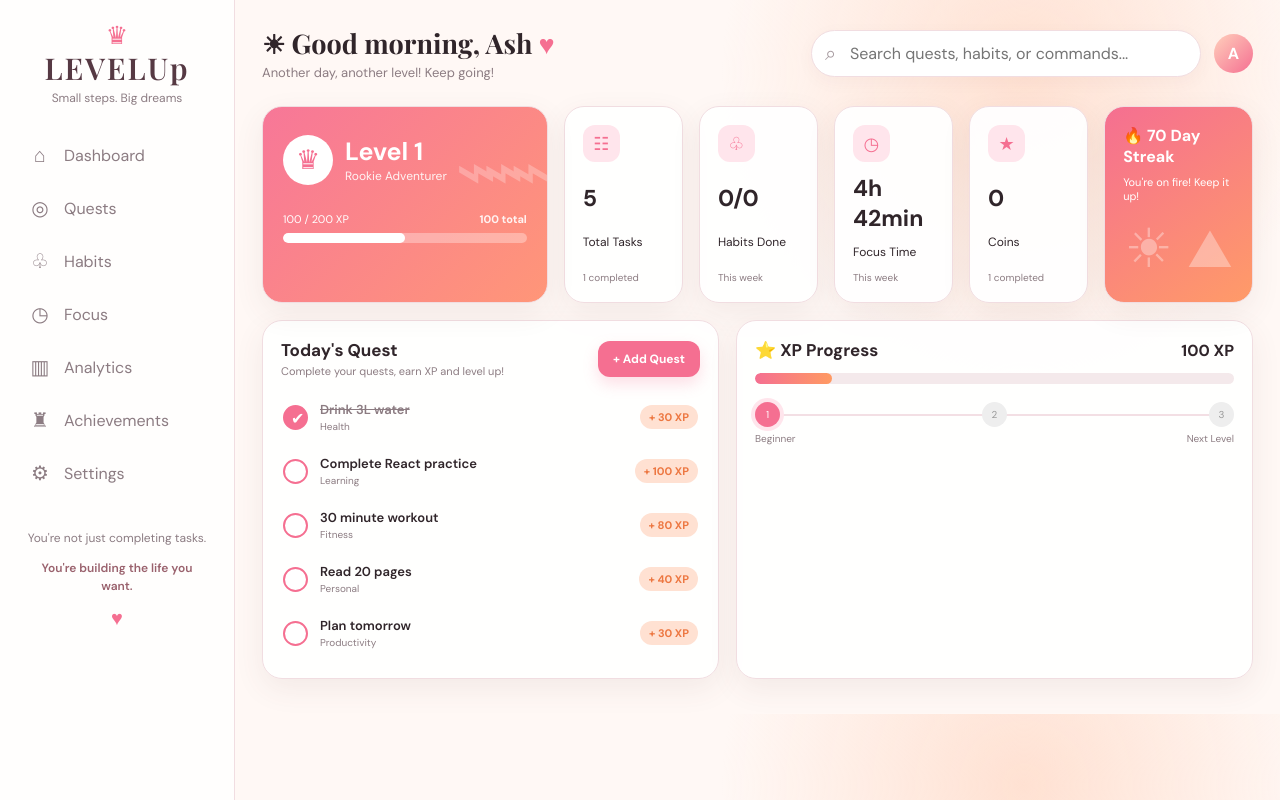
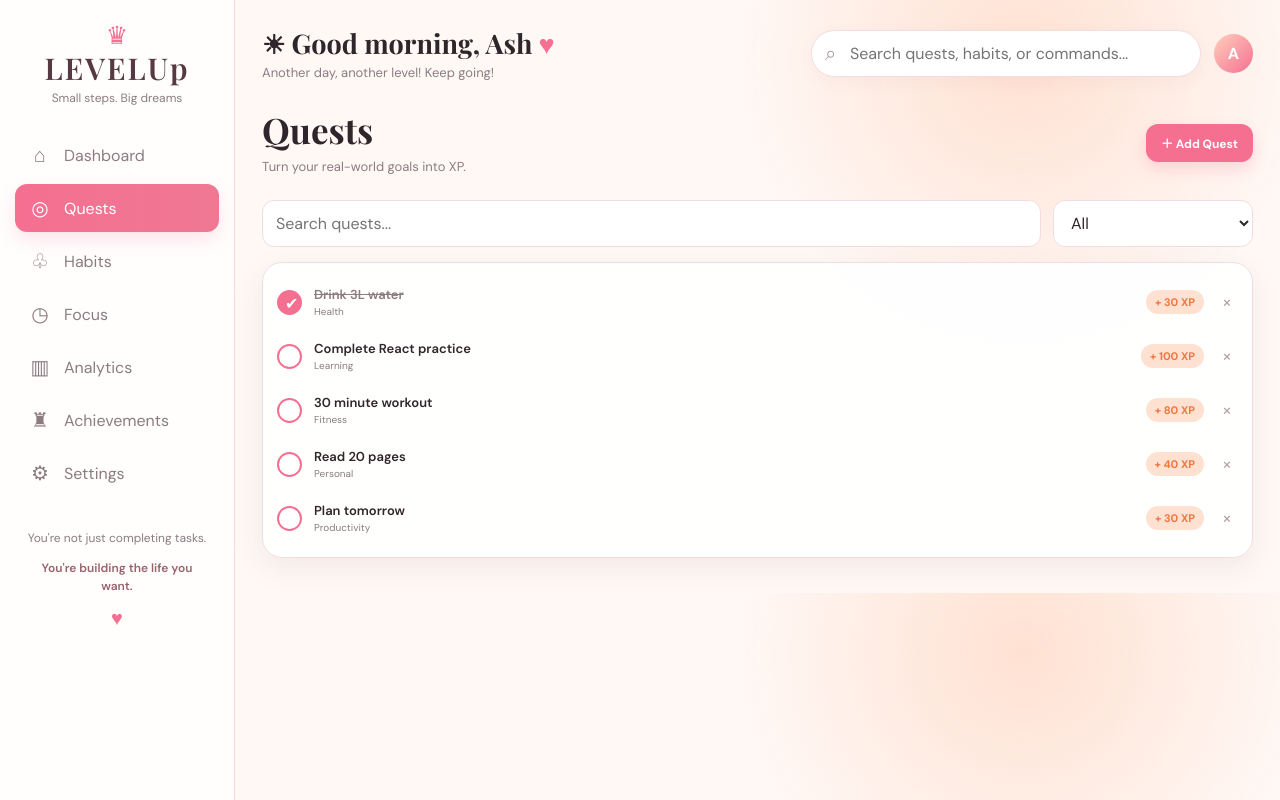
Before and after one commit to aiswaryaraghuveer-debug/LevelUp, a React (Vite) app: page /quests in a window 1280 px wide. Built offline with nearby package versions, Linux system fonts and the light colour scheme.

Commit message:
QuestPage-Done

```diff
--- a/src/App.jsx
+++ b/src/App.jsx
@@ -1,19 +1,46 @@
-import React from "react";
+import React ,{useState} from "react";
 import AppHeader from "./components/AppHeader";
 import SideBar from "./components/SideBar";
 import HomePage from "./components/HomePage";
+import QuestPage from "./components/QuestPage"
 import "./styles.css";
-import { navItems } from "../data/data.js";
+import { navItems,initialState } from "../data/data.js";
+import { Route, Routes } from "react-router-dom";
+function App() {
+  const [appState, setAppState] = useState(initialState);
 
-function App() {
+  function toggleQuest(questId) {
+    setAppState((previous) => ({
+      ...previous,
+      quests: previous.quests.map((quest) =>
+        quest.id === questId
+          ? { ...quest, completed: !quest.completed }
+          : quest
+      ),
+    }));
+  }
+ function AddQuest(quest) {
+    setAppState((previous) => ({
+      ...previous,
+      quests: [...previous.quests, quest],
+    }));
+  }
+  function deleteQuest(questId) {
+    setAppState((previous) => ({
+      ...previous,
+      quests: previous.quests.filter((quest) => quest.id !== questId),
+    }));
+  }
   return (
     <div>
-      <SideBar navItems={navItems} />
-
-      <div className="main">
-        <AppHeader />
-        <HomePage />
-      </div>
+        <SideBar navItems={navItems} />
+        <div className="main">
+          <AppHeader />
+          <Routes>
+            <Route index element={<HomePage initialState={appState}  onToggleQuest={toggleQuest} AddQuest={AddQuest}/>}/>
+            <Route path="/quests" element={<QuestPage initialState={appState} AddQuest={AddQuest} onToggleQuest={toggleQuest} onDeleteQuest={deleteQuest} />} />
+          </Routes>
+        </div>
     </div>
   );
 }
--- a/src/components/AddNewQuestOverlay.jsx
+++ b/src/components/AddNewQuestOverlay.jsx
@@ -2,7 +2,7 @@ import React,{useState} from "react";
 function AddNewQuestOverlay({ onClose,onAddQuest }) {
     const closeOverlay = onClose;
     const [newQuestTitle,setNewQuestTitle]=useState("");
-     const [newQuestCategory,setNewQuestCategory]=useState("");
+     const [newQuestCategory,setNewQuestCategory]=useState("Learning");
       const [newQuestXp,setNewQuestXp]=useState(0);
       function addQuestToList(event) {
     event.preventDefault();
--- a/src/components/HomePage.jsx
+++ b/src/components/HomePage.jsx
@@ -4,9 +4,8 @@ import LevelCard from "./LevelCard";
 import StatCard from "./StatCard.jsx";
 import StreakCard from "./StreakCard.jsx"
 import XPBar from "./XPBar.jsx"
-import {initialState} from "../../data/data.js";
 import {getCompletedTasks,getHour} from "../utils/helperFunctions.js"
-function HomePage() {
+function HomePage({initialState,onToggleQuest,AddQuest}) {
   const questDataLenght=initialState.quests.length
   const completedQuests=getCompletedTasks(initialState.quests).length +" completed"
   const totalCoins=initialState.profile.coins
@@ -24,7 +23,7 @@ function HomePage() {
      <StreakCard streakDays={streakDays}/>
     </div>
     <div className="content-grid">
-      <QuestCard initialState={initialState} />
+      <QuestCard initialState={initialState} onToggleQuest={onToggleQuest} AddQuest={AddQuest}/>
       <XPBar initialState={initialState}/>
     </div>
     </>
--- a/src/components/QuestCard.jsx
+++ b/src/components/QuestCard.jsx
@@ -1,15 +1,21 @@
 import React, { useState } from "react";
 import AddNewQuestOverlay from "./AddNewQuestOverlay";
-function QuestCard({ initialState }) {
+function QuestCard({ initialState,onToggleQuest ,AddQuest}) {
     const [quests, setQuests] = useState(initialState.quests);
      const [isAddQuestOpen, setIsAddQuestOpen] = useState(false);
 
     function changeQuestStatus(questId) {
+        onToggleQuest(questId)
         setQuests(prevQuests =>
             prevQuests.map(quest =>
                 quest.id === questId ? { ...quest, completed: !quest.completed } : quest
             )
         );
+    }
+        function addNewReq(quest) {
+        AddQuest(quest)
+     setQuests(previous => [...previous, quest])
+     setIsAddQuestOpen(false)
     }
     return (
         <>
@@ -46,8 +52,7 @@ function QuestCard({ initialState }) {
              {isAddQuestOpen && (
         <AddNewQuestOverlay
   onClose={() => setIsAddQuestOpen(false)}
-  onAddQuest={quest => setQuests(previous => [...previous, quest])}
-/>
+  onAddQuest={quest => addNewReq(quest)}/>
       )}
         </>
 
--- /dev/null
+++ b/src/components/QuestPage.jsx
@@ -0,0 +1,70 @@
+import React, { useState } from "react"
+import AddNewQuestOverlay from "./AddNewQuestOverlay";
+function QuestPage({ initialState, AddQuest, onToggleQuest, onDeleteQuest }) {
+    const [addNewQuest, setAddNewQuest] = useState(false);
+    const [category, setCategory] = useState("All");
+    const [searchItem, setSearchItem] = useState("");
+    const normalizedSearch = searchItem.trim().toLowerCase();
+    const quests = initialState.quests.filter((quest) => {
+        const matchesCategory = category === "All" || quest.category === category;
+        const matchesSearch = quest.title.toLowerCase().includes(normalizedSearch);
+        return matchesCategory && matchesSearch;
+    });
+
+    function addNewReq(quest) {
+        AddQuest(quest)
+        setAddNewQuest(false)
+    }
+    return (
+        <>
+            <section className="page">
+                <div className="page-heading">
+                    <div>
+                        <h1>Quests</h1>
+                        <p>Turn your real-world goals into XP.</p>
+                    </div>
+                    <button className="btn btn-primary" onClick={() => { setAddNewQuest(true) }}>＋ Add Quest</button>
+                </div>
+                <div className="toolbar">
+                    <input className="input" placeholder="Search quests..." value={searchItem} onChange={(event) => setSearchItem(event.target.value)}/>
+                    <select className="select" value={category} onChange={(event) => setCategory(event.target.value)}>
+                        <option>All</option>
+                        <option>Health</option>
+                        <option>Learning</option>
+                        <option>Fitness</option>
+                        <option>Personal</option>
+                        <option>Productivity</option>
+                    </select>
+                </div>
+                <div className="card quest-list">
+                    {quests.length === 0 ? (
+                        <p>No quests match your search or category.</p>
+                    ) : quests.map((quest) => (
+                        <div key={quest.id}>
+                            <div className={`quest ${quest.completed ? 'completed' : ''}`}>
+                                <button className="quest-checkbox" aria-label={`Toggle ${quest.title}`} aria-pressed={quest.completed} onClick={() => onToggleQuest(quest.id)}>✔</button>
+                                <div className="quest-info">
+                                    <div className="quest-title">
+                                        {quest.title}
+                                    </div>
+                                    <div className="quest-category">
+                                        {quest.category}
+                                    </div>
+                                </div>
+                                <span className="quest-xp">+ {quest.xp} XP</span>
+                                <button className="delete-button" aria-label={`Delete ${quest.title}`} onClick={() => onDeleteQuest(quest.id)}>×</button>
+                            </div>
+
+                        </div>
+                    ))
+                    }
+                </div>
+            </section>
+            {
+                addNewQuest && (
+                    <AddNewQuestOverlay onClose={() => { setAddNewQuest(false) }} onAddQuest={quest => addNewReq(quest)} />
+                )}
+        </>
+    )
+}
+export default QuestPage;
--- a/src/components/SideBar.jsx
+++ b/src/components/SideBar.jsx
@@ -1,21 +1,23 @@
 import React from "react";
+import { NavLink } from "react-router-dom";
 function SideBar({ navItems }) {
     return (
         <div className="sidebar">
             <nav >
-                 <div className="brand">
-                    <div className="brand-crown     ">♛</div>
-                <div className="brand-name">LEVELUp
+                <div className="brand">
+                    <div className="brand-crown">♛</div>
+                    <div className="brand-name">LEVELUp
+                    </div>
+                    <div className="brand-tagline">Small steps. Big dreams</div>
                 </div>
-                <div className="brand-tagline">Small steps. Big dreams</div>
-            </div>
                 <div className="nav">
                     {navItems.map((item) => (
-                        <div className="nav-item" key={item.label}>
-                            <a className="nav-icon" href={item.href}>{item.icon}</a>
-                            <span>{item.label}</span>
-                        </div>
+                         <NavLink to={item.path} className="nav-item" key={item.path}>
 
+                                <div className="nav-icon">{item.icon}</div>
+                                <span>{item.label}</span>
+
+                        </NavLink>
                     ))}
                 </div>
                 <div className="sidebar-quote">
```
